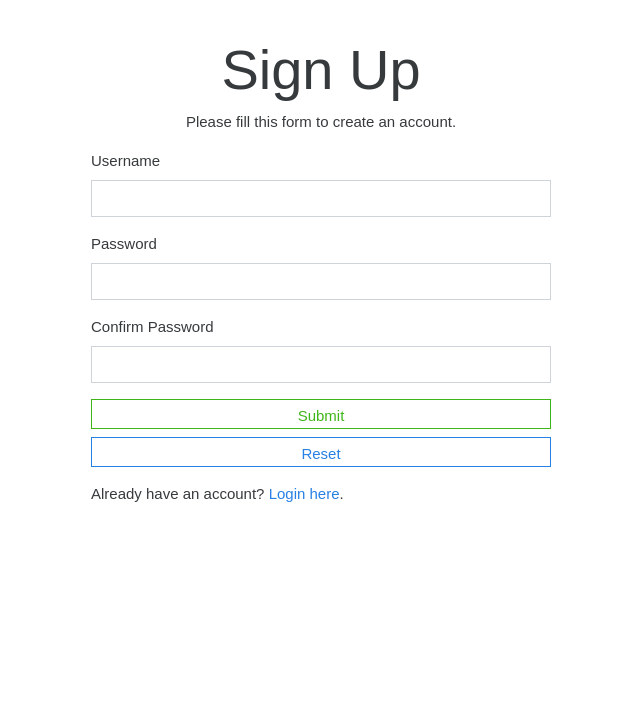
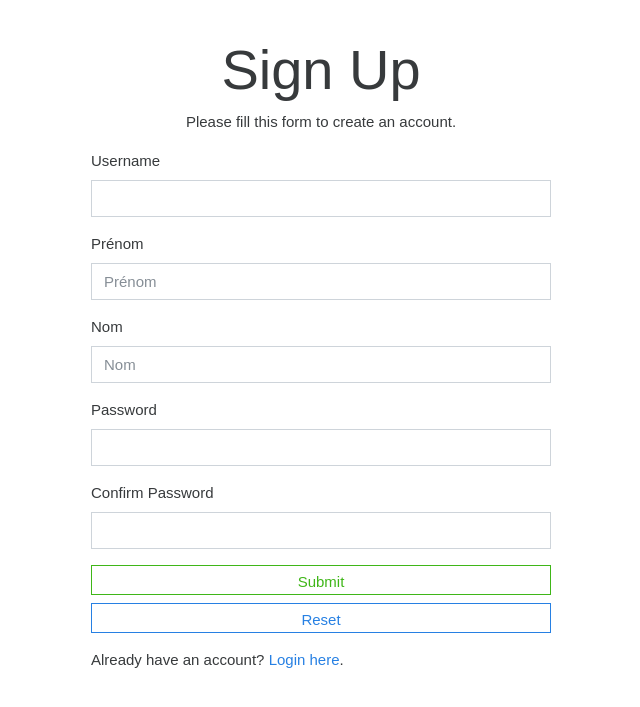
Before and after one commit to clement-hervouet/SIGACS, a PHP site: page /connexions/register.php in a window 1280 px wide. Shown: the top 707 px of the page, without its empty margins (319-959 px from the left). Run offline with PHP 8.4, Linux system fonts and the light colour scheme; some libraries are stand-ins or nearby versions.

Commit message:
UPDATE : Ajout de nom prénom lors de l'enregistrement d'un utilisateur

```diff
--- a/web/site/connexions/register.php
+++ b/web/site/connexions/register.php
@@ -4,9 +4,9 @@ require_once '../config/config.php';
 
 
 // Define variables and initialize with empty values
-$username = $password = $confirm_password = "";
+$username = $password = $confirm_password = $nom = $prenom = "";
 
-$username_err = $password_err = $confirm_password_err = "";
+$username_err = $password_err = $confirm_password_err = $nom_err = $prenom_err = "";
 
 // Process submitted form data
 if ($_SERVER['REQUEST_METHOD'] === 'POST') {
@@ -46,6 +46,32 @@ if ($_SERVER['REQUEST_METHOD'] === 'POST') {
 		}
 	}
 
+	// Validate prenom
+	$raw_prenom = isset($_POST['prenom']) ? $_POST['prenom'] : null;
+	if (empty(trim($raw_prenom))) {
+		$prenom_err = "Please enter a first name.";
+	} else {
+		$param_prenom = sanitize_input($raw_prenom);
+		if (!is_safe_input($param_prenom) || !preg_match("/^[A-Za-zÀ-ÖØ-öø-ÿ' -]{1,50}$/u", $param_prenom)) {
+			$prenom_err = "Invalid first name format.";
+		} else {
+			$prenom = $param_prenom;
+		}
+	}
+
+	// Validate nom
+	$raw_nom = isset($_POST['nom']) ? $_POST['nom'] : null;
+	if (empty(trim($raw_nom))) {
+		$nom_err = "Please enter a last name.";
+	} else {
+		$param_nom = sanitize_input($raw_nom);
+		if (!is_safe_input($param_nom) || !preg_match("/^[A-Za-zÀ-ÖØ-öø-ÿ' -]{1,50}$/u", $param_nom)) {
+			$nom_err = "Invalid last name format.";
+		} else {
+			$nom = $param_nom;
+		}
+	}
+
 	// Validate password
 	if (empty(trim($_POST["password"]))) {
 		$password_err = "Please enter a password.";
@@ -66,7 +92,7 @@ if ($_SERVER['REQUEST_METHOD'] === 'POST') {
 	}
 
 	// Check input error before inserting into database
-	if (empty($username_err) && empty($password_err) && empty($confirm_password_err)) {
+	if (empty($username_err) && empty($password_err) && empty($confirm_password_err) && empty($nom_err) && empty($prenom_err)) {
 		try {
 			// Ensure transaction started earlier during username check; if not, start one
 			if (!$pdo->inTransaction()) {
@@ -74,14 +100,14 @@ if ($_SERVER['REQUEST_METHOD'] === 'POST') {
 			}
 
 			// Prepare insert statement
-			$sql = 'INSERT INTO users (username, password) VALUES (?,?)';
+			$sql = 'INSERT INTO users (username, password, nom, prenom) VALUES (?,?,?,?)';
 			$stmt = $pdo->prepare($sql);
 
 			// Set parameters
 			$param_password = password_hash($password, PASSWORD_DEFAULT);
 
 			// Attempt to execute
-			if ($stmt->execute([$username, $param_password])) {
+			if ($stmt->execute([$username, $param_password, $nom, $prenom])) {
 				$pdo->commit();
 				header('location: ./login.php');
 				exit;
@@ -127,6 +153,18 @@ if ($_SERVER['REQUEST_METHOD'] === 'POST') {
 					<span class="help-block"><?php echo $username_err; ?></span>
 				</div>
 
+				<div class="form-group <?php (!empty($prenom_err)) ? 'has_error' : ''; ?>">
+					<label for="prenom">Prénom</label>
+					<input type="text" name="prenom" id="prenom" class="form-control" placeholder="Prénom" value="<?php echo htmlspecialchars($prenom); ?>">
+					<span class="help-block"><?php echo $prenom_err; ?></span>
+				</div>
+
+				<div class="form-group <?php (!empty($nom_err)) ? 'has_error' : ''; ?>">
+					<label for="nom">Nom</label>
+					<input type="text" name="nom" id="nom" class="form-control" placeholder="Nom" value="<?php echo htmlspecialchars($nom); ?>">
+					<span class="help-block"><?php echo $nom_err; ?></span>
+				</div>
+
 				<div class="form-group <?php (!empty($password_err)) ? 'has_error' : ''; ?>">
 					<label for="password">Password</label>
 					<input type="password" name="password" id="password" class="form-control" value="<?php echo $password ?>">
```
